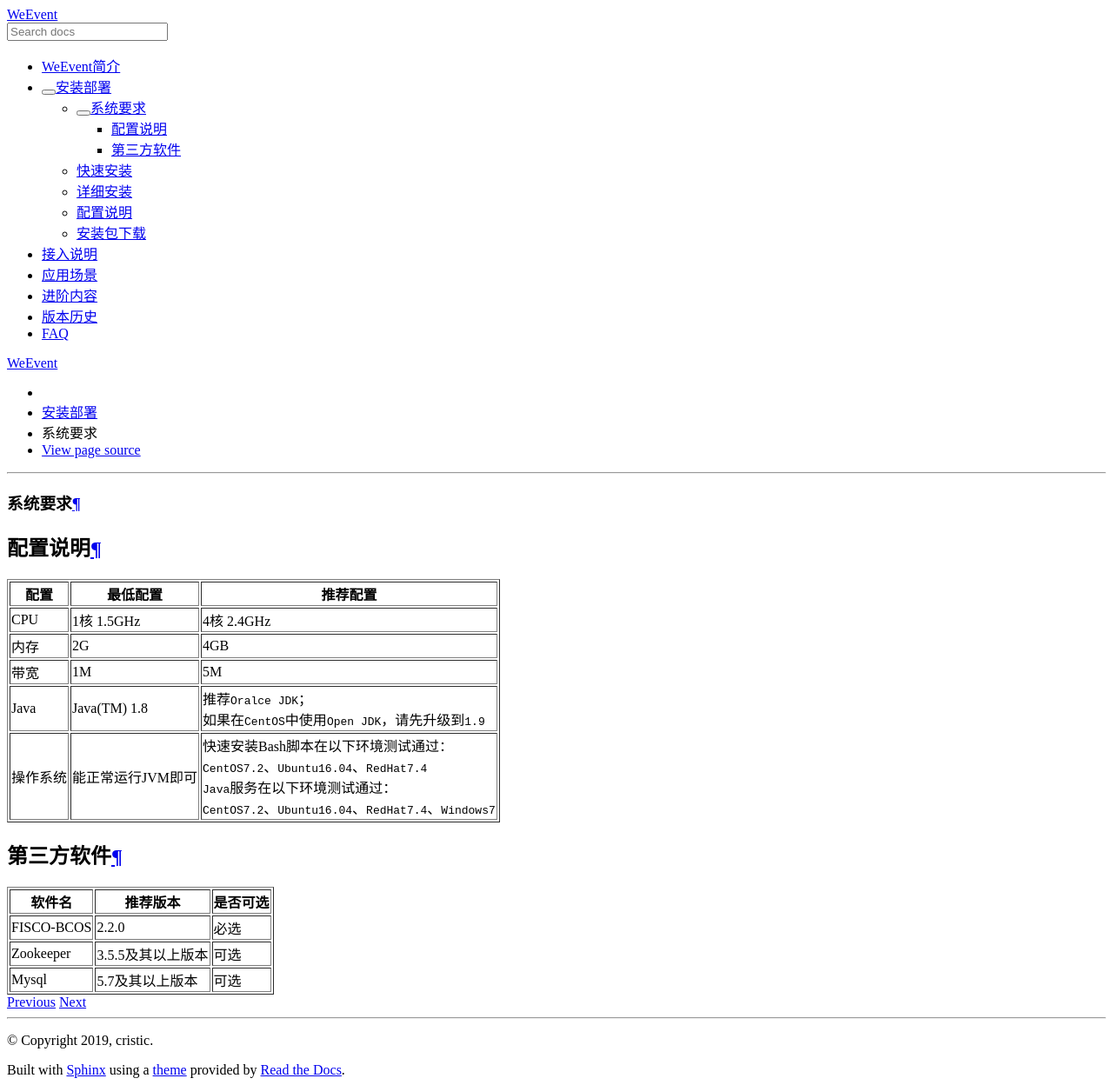
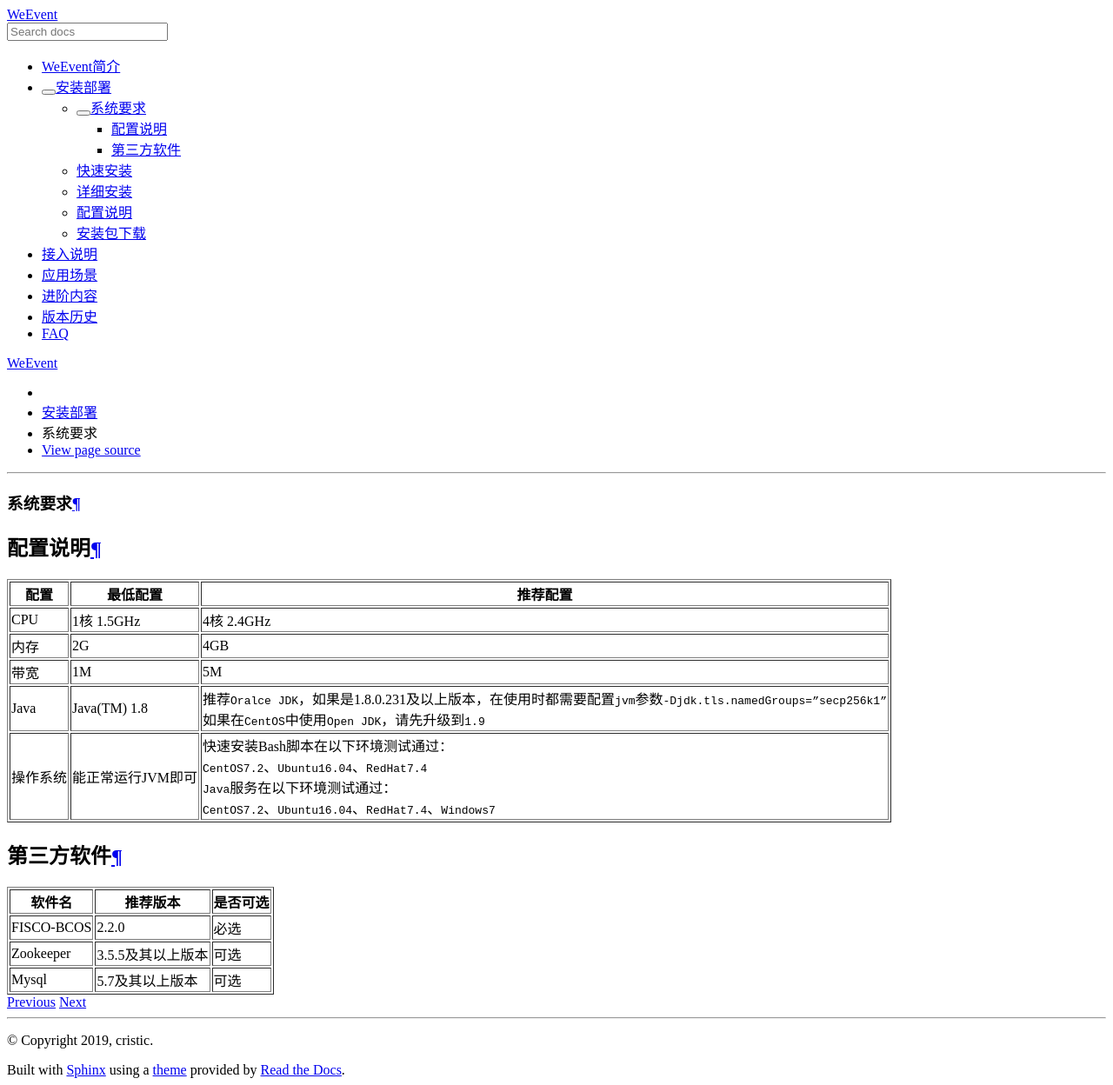
Before and after one commit to WeBankBlockchain/WeEvent-docs, a Sphinx documentation site: the page built from docs/install/environment.md, in a window 1280 px wide. Shown: the whole page at 87% size. Built offline with Sphinx 7.4.7 and the Read the Docs theme 2.0.0, drawn with Linux system fonts in a browser that asks for light colours.

Commit message:
update jvm param tips (#156)

```diff
--- a/docs/install/environment.md
+++ b/docs/install/environment.md
@@ -2,13 +2,13 @@
 
 ### 配置说明
 
-| 配置   | 最低配置         | 推荐配置                                     |
-| ---- | ------------ | ---------------------------------------- |
-| CPU  | 1核 1.5GHz    | 4核 2.4GHz                                |
-| 内存   | 2G           | 4GB                                      |
-| 带宽   | 1M           | 5M                                       |
-| Java | Java(TM) 1.8 | 推荐`Oralce JDK`；<br />如果在`CentOS`中使用`Open JDK`，请先升级到`1.9` |
-| 操作系统 | 能正常运行JVM即可   | 快速安装Bash脚本在以下环境测试通过：<br />`CentOS7.2`、`Ubuntu16.04`、`RedHat7.4`<br />`Java`服务在以下环境测试通过：<br />`CentOS7.2`、`Ubuntu16.04`、`RedHat7.4`、`Windows7` |
+| 配置     | 最低配置          | 推荐配置                                                     |
+| -------- | ----------------- | ------------------------------------------------------------ |
+| CPU      | 1核 1.5GHz        | 4核 2.4GHz                                                   |
+| 内存     | 2G                | 4GB                                                          |
+| 带宽     | 1M                | 5M                                                           |
+| Java     | Java(TM) 1.8      | 推荐`Oralce JDK`，如果是1.8.0.231及以上版本，在使用时都需要配置`jvm`参数` -Djdk.tls.namedGroups=”secp256k1”`<br />如果在`CentOS`中使用`Open JDK`，请先升级到`1.9` |
+| 操作系统 | 能正常运行JVM即可 | 快速安装Bash脚本在以下环境测试通过：<br />`CentOS7.2`、`Ubuntu16.04`、`RedHat7.4`<br />`Java`服务在以下环境测试通过：<br />`CentOS7.2`、`Ubuntu16.04`、`RedHat7.4`、`Windows7` |
 
 ### 第三方软件
 
```
Also changed, not shown: docs/install/quickinstall.md (+2 -2 lines).
